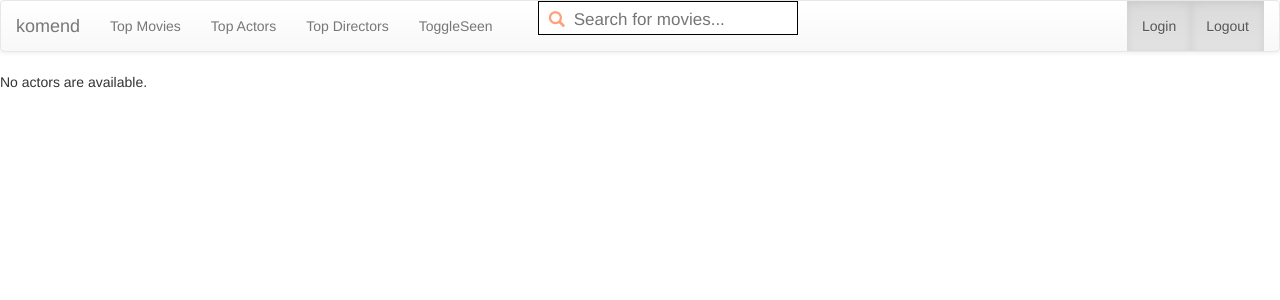
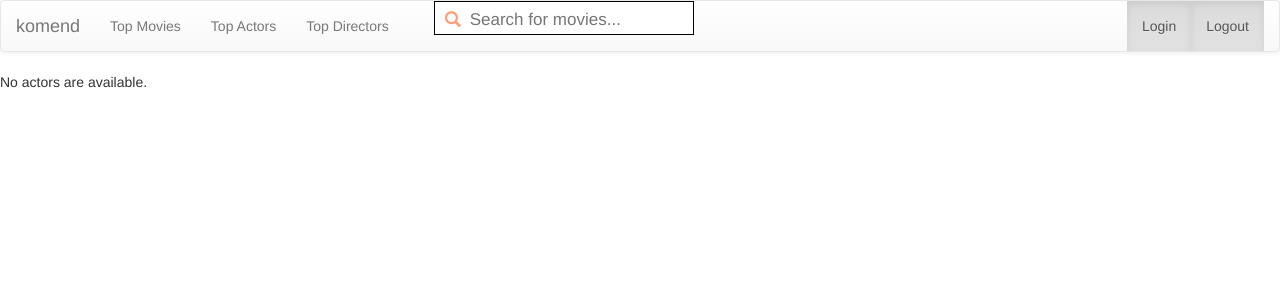
Before and after one commit to komadmin/site, a Django app: page /actorlist/ in a window 1280 px wide. Shown: the top 300 px of the page. Run offline with Django 3.2, Linux system fonts and the light colour scheme; data that the repository does not hold is empty; some libraries are stand-ins or nearby versions.

Commit message:
Merge branch 'master' of https://github.com/dprice80/siteroot
# Conflicts:
#	createdb/populatedb_add_omdb.py

```diff
--- a/movies/templates/movies/base.html
+++ b/movies/templates/movies/base.html
@@ -48,7 +48,7 @@
               <li><a href="{% url "movies:movielist" %}">Top Movies</a></li>
               <li><a href="{% url "movies:actorlist" %}">Top Actors</a></li>
               <li><a href="{% url "movies:directorlist" %}">Top Directors</a></li>
-              <li><a href="#" class="setting_button" data-type="displayseen" data-value="toggle" href="">ToggleSeen</a></li>
+{#              <li><a href="#" class="setting_button" data-type="displayseen" data-value="toggle" href="">ToggleSeen</a></li>#}
                 <li><a href="/movies/"></a></li>
                 <li>
                     <form>
```
